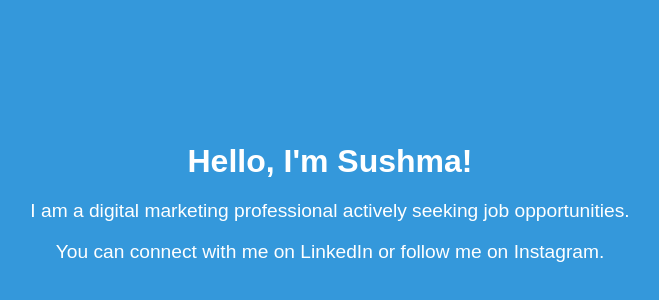
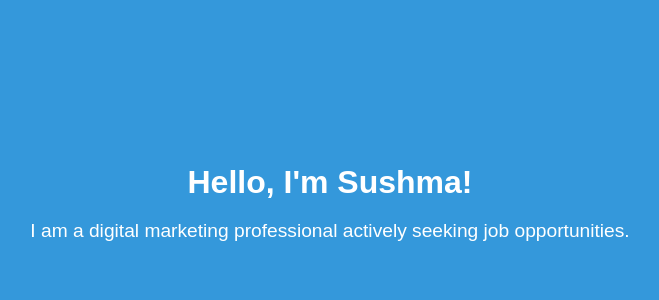
Before and after one commit to Progvib/ksushma.github.io, a plain HTML site: page index.html in a window 1280 px wide. Shown: the part 198-498 px from the top of the page, without its empty margins (310-969 px from the left). Drawn offline with Linux system fonts and the light colour scheme.

Commit message:
Update index.html

```diff
--- a/index.html
+++ b/index.html
@@ -44,7 +44,6 @@
     <div id="container">
         <h1>Hello, I'm Sushma!</h1>
         <p>I am a digital marketing professional actively seeking job opportunities.</p>
-        <p>You can connect with me on <a href="https://www.linkedin.com/login" target="_blank">LinkedIn</a> or follow me on <a href="https://www.instagram.com/?hl=en" target="_blank">Instagram</a>.</p>
     </div>
 </body>
 </html>
```
